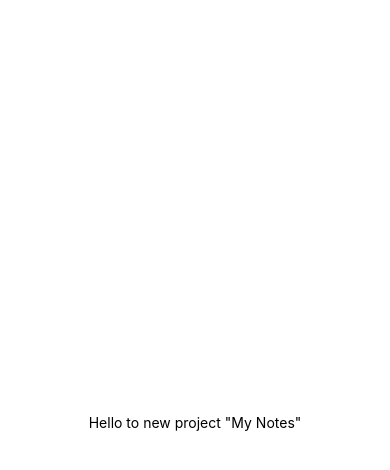
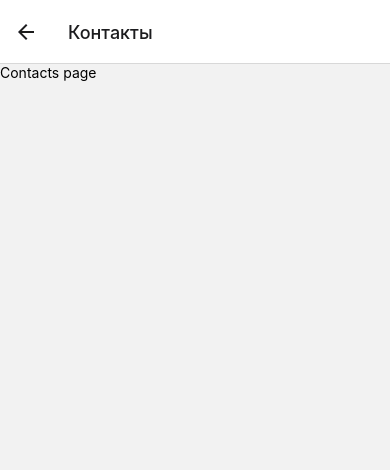
Before and after one commit to MikhailS89/react-native-my-notes, a React Native app: screen /Contacts in a window 390 px wide. Shown: the top 470 px of the page. Built offline with nearby package versions, Linux system fonts and the light colour scheme.

Commit message:
fix-2 add navigation

```diff
--- a/App.js
+++ b/App.js
@@ -1,20 +1,16 @@
-import { StatusBar } from 'expo-status-bar';
-import { StyleSheet, Text, View } from 'react-native';
+import { StyleSheet, View } from 'react-native';
+import Navigate from './navigate';
 
 export default function App() {
   return (
-    <View style={styles.container}>
-      <Text>Hello to new project "My Notes"</Text>
-      <StatusBar style="auto" />
+    <View style={styles.home}>
+      <Navigate />
     </View>
   );
 }
 
 const styles = StyleSheet.create({
-  container: {
-    flex: 1,
-    backgroundColor: '#fff',
-    alignItems: 'center',
-    justifyContent: 'center',
-  },
+  home: {
+    flex: 1
+  }
 });
--- /dev/null
+++ b/components/Contacts.js
@@ -0,0 +1,16 @@
+import React from 'react';
+import { StyleSheet, View, Text, StatusBar } from 'react-native';
+
+
+export default function Contacts() {
+  return (
+    <View>
+      <Text>Contacts page</Text>
+      <StatusBar style="auto" />
+    </View>
+  );
+}
+
+const styles = StyleSheet.create({
+
+});
--- /dev/null
+++ b/components/Main.js
@@ -0,0 +1,16 @@
+import React from 'react';
+import { StyleSheet, View, Text, StatusBar } from 'react-native';
+
+
+export default function Main() {
+  return (
+    <View>
+      <Text>Hello to new project "My Notes"</Text>
+      <StatusBar style="auto" />
+    </View>
+  );
+}
+
+const styles = StyleSheet.create({
+
+});
--- /dev/null
+++ b/navigate.js
@@ -0,0 +1,28 @@
+import * as React from 'react';
+import Main from './components/Main';
+import Contacts from './components/Contacts';
+
+import { NavigationContainer } from '@react-navigation/native';
+import { createStackNavigator } from '@react-navigation/stack';
+
+const Stack = createStackNavigator();
+
+export default function Navigate() {
+
+    return (
+      <NavigationContainer>
+        <Stack.Navigator>
+            <Stack.Screen
+                name="Main"
+                component={Main}
+                options={{ title: 'Главная' }}
+            />
+            <Stack.Screen
+                name="Contacts"
+                component={Contacts}
+                options={{ title: 'Контакты' }}
+            />
+        </Stack.Navigator>
+      </NavigationContainer>
+    );
+  }
```
Also changed, not shown: package.json (+12 -2 lines), 2 other files (tests, documents, lock files or other folders).
